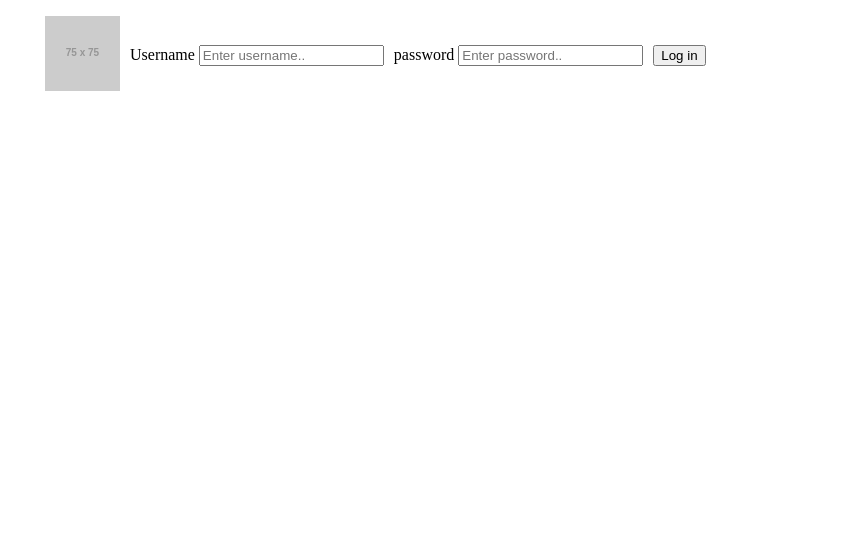
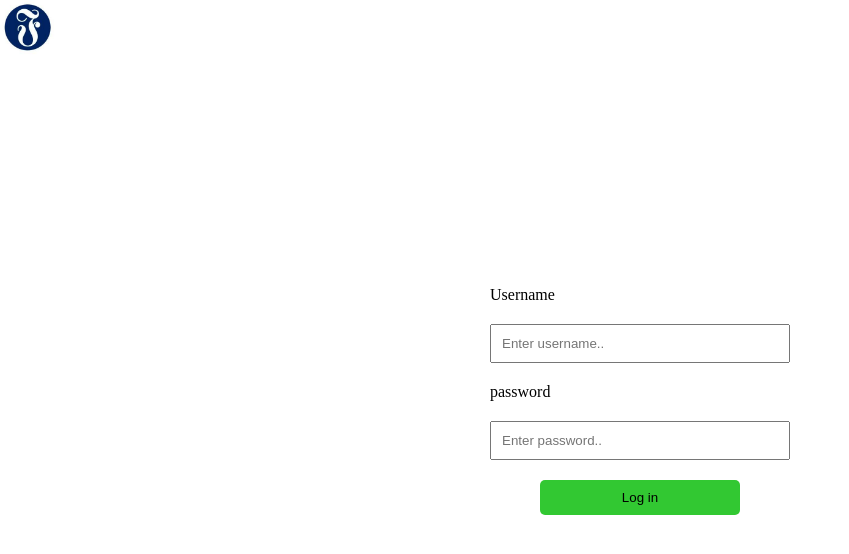
Before and after one commit to MirnelBucan/five_in_row, a plain HTML site: page index.html in a window 1280 px wide. Shown: the whole page, without its empty margins (0-849 px from the left). Drawn offline with nearby package versions, Linux system fonts and the light colour scheme; placeholder pictures from the web are drawn by us.

Commit message:
Implementing design

```diff
--- a/css/main.css
+++ b/css/main.css
@@ -1,16 +1,51 @@
-body{
+body {
     display: flex;
     flex-direction: column;
     width: 100%;
     margin: 0;
     padding: 0;
+    height: 100vh;
     /* Ceha ti ovo ces riktat :D :D*/
 }
-ul{
+
+nav {
+    position: fixed;
+    top: 0;
+}
+
+#logo {
+    width: 55px;
+}
+
+#forma {
+    width: 100%;
+    height: 100%;
     display: flex;
-    list-style-type: none;
-    align-items: center;
 }
-ul li{
-    margin: 0 5px;
+
+.forma {
+    display: flex;
+    flex-direction: column;
+    margin: auto;
+    width: 300px;
 }
+
+.forma #username, .forma #password {
+    margin: 20px 0;
+    height: 25px;
+    padding: 5px 10px;
+}
+
+.forma #submit {
+    background-color: rgb(50, 200, 50);
+    border: none;
+    outline: none;
+    height: 35px;
+    border-radius: 5px;
+    margin: auto;
+    width: 200px;
+}
+
+.forma #submit:hover {
+    transform: scale(1.1);
+}
--- a/index.html
+++ b/index.html
@@ -6,30 +6,24 @@
   <title></title>
   <meta name="description" content="">
   <meta name="viewport" content="width=device-width, initial-scale=1">
-  <link rel="icon" href="favicon.ico">
+  <link rel="icon" href="./images/logo.jpg">
   <!-- Place favicon.ico in the root directory -->
   <link rel="stylesheet" href="css/main.css">
 </head>
 
 <body>
   <nav>
-    <ul>
-      <li>
-        <a href="https://placeholder.com"><img src="https://via.placeholder.com/75x75"></a>
-      </li>
-      <li>
-        <label for="username">Username</label>
-        <input type="text" id="username" placeholder="Enter username..">
-      </li>
-      <li>
-        <label for="password">password</label>
-        <input type="password" id="password" placeholder="Enter password..">
-      </li>
-      <li>
-        <button onlick="js/login.js">Log in</button>
-      </li>
-    </ul>
+    <a href="https://placeholder.com"><img id="logo" src="images/logo.jpg"></a>
   </nav>
+  <div id="forma">
+    <form class="forma">
+      <label for="username">Username</label>
+      <input type="text" id="username" placeholder="Enter username..">
+      <label for="password">password</label>
+      <input type="password" id="password" placeholder="Enter password..">
+      <input type="submit" id="submit" value="Log in">
+    </form>
+  </div>
 
   <script src="https://cdnjs.cloudflare.com/ajax/libs/jquery/3.3.1/jquery.min.js"></script>
   <script src="js/main.js"></script>
--- a/js/main.js
+++ b/js/main.js
@@ -0,0 +1,9 @@
+$(".forma").on('submit', function(e) {
+    e.preventDefault();
+    let username = $("#username").val();
+    let password = $("#password").val();
+})
+
+$(document).ready(function() {
+    //ovdje ide kad se dom loada
+})
```
Also changed, not shown: images/logo.jpg (added).
